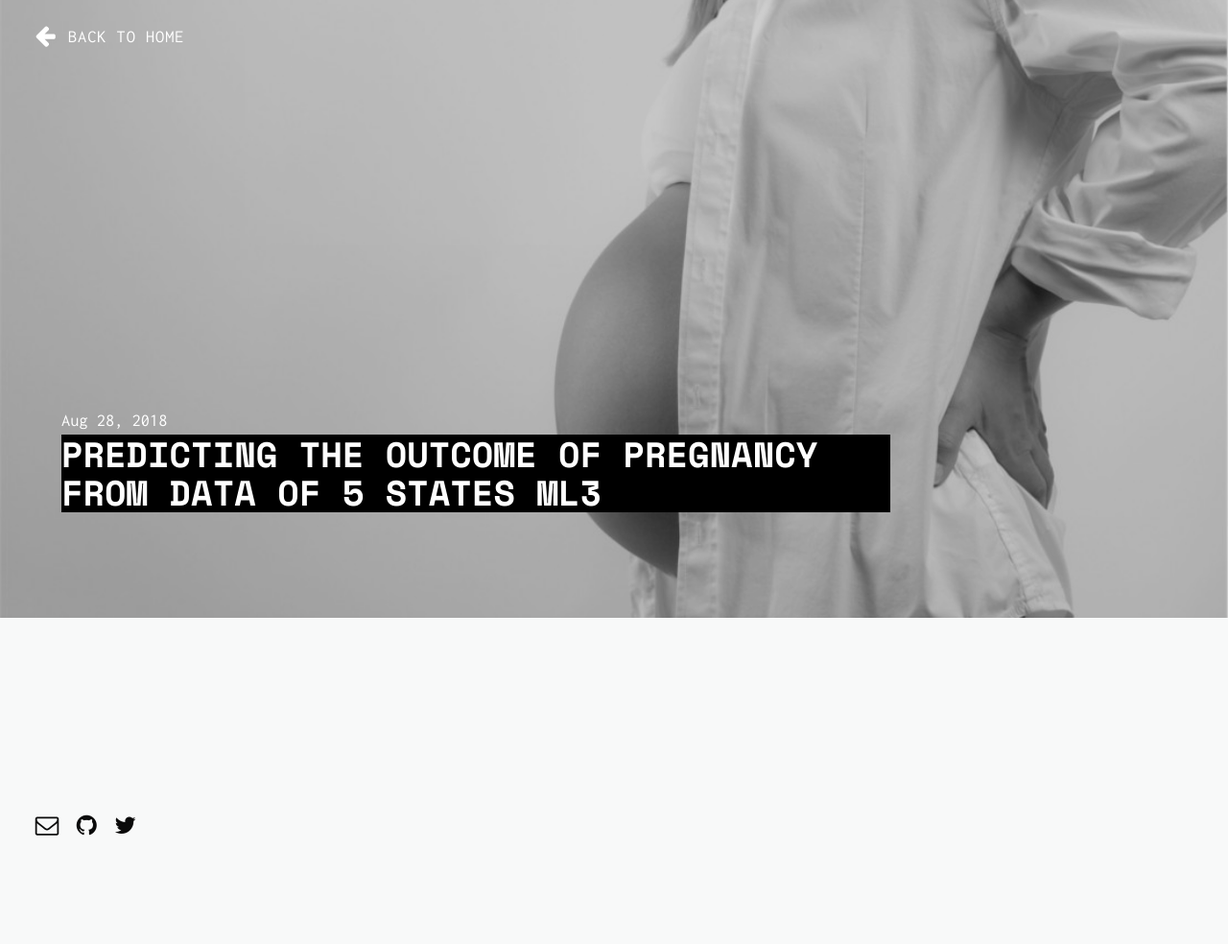
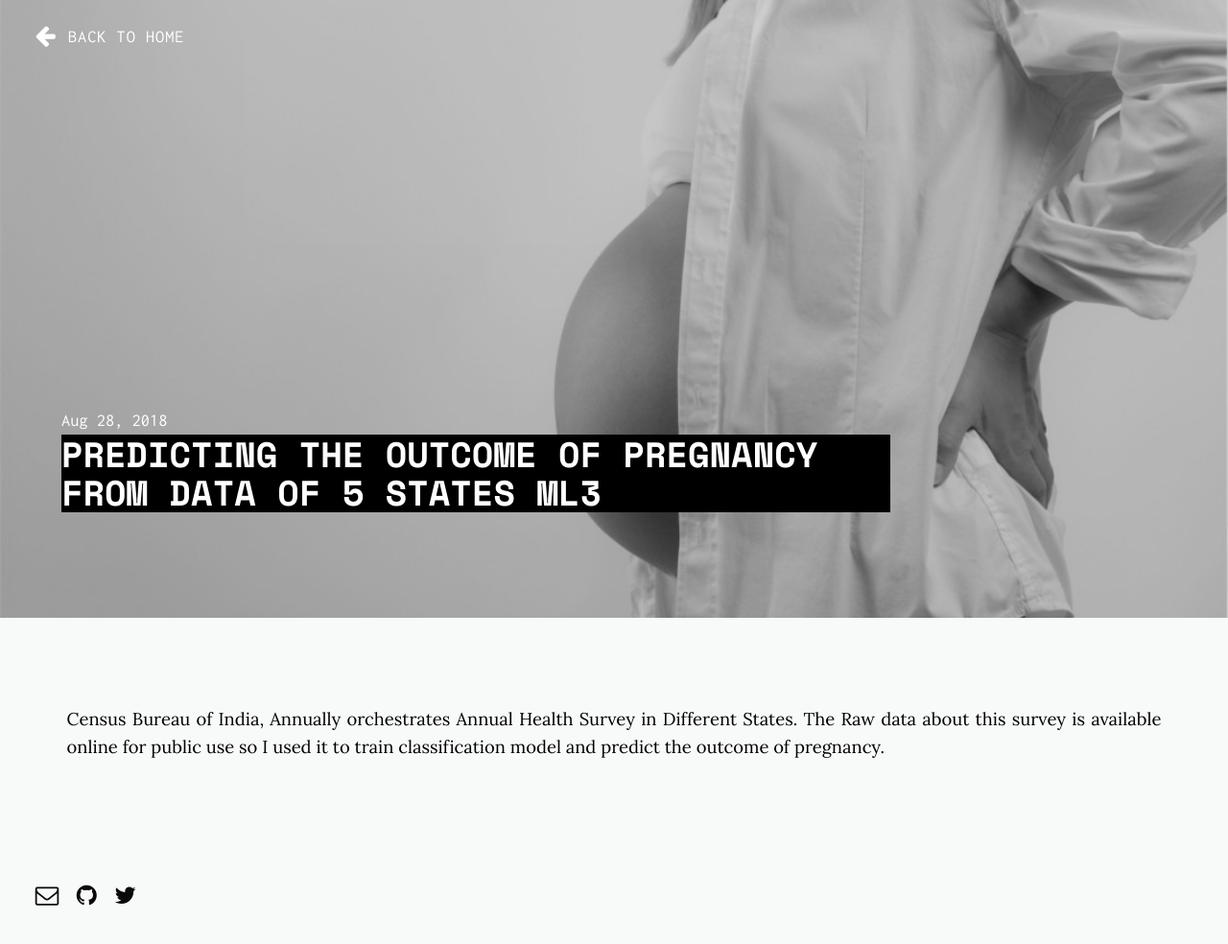
Before and after one commit to daftengineer/daftengineer.github.io, a Jekyll site: the page built from _posts/2018-08-28-outcome-of-pregnancy.markdown, in a window 1280 px wide. Shown: the whole page at 96% size. Built offline with Jekyll 4.4.1, drawn with Linux system fonts in a browser that asks for light colours; nearby versions of some CDN libraries; before the commit the page ends 911 px from its top, so only the background shows below that.

Commit message:
Update 2018-08-28-outcome-of-pregnancy.markdown

```diff
--- a/_posts/2018-08-28-outcome-of-pregnancy.markdown
+++ b/_posts/2018-08-28-outcome-of-pregnancy.markdown
@@ -2,12 +2,17 @@
 layout: post
 title: "PREDICTING THE OUTCOME OF PREGNANCY FROM DATA OF 5 STATES ML3"
 date: 2018-08-28
-description: Fraud Detection using Gradient Boosted Trees Algorithm
+description: Predicting the outcome of pregnancy using data from annual health survey of India
 image: "background-image: url('https://daftengineer.github.io/media_assets/preg.jpg');"
 image-sm: https://daftengineer.github.io/media_assets/preg.jpg
 ---
 
 <div style="color:black;"><p></p>
 
+<p style="text-align:justify;">Census Bureau of India, Annually orchestrates Annual Health Survey in Different States. The Raw data about this survey is available online for public use so I used it to train classification model and predict the outcome of pregnancy.</p>
+<p style="text-align:justify;"></p>
+<p style="text-align:justify;"></p>
+<p style="text-align:justify;"></p>
+<p style="text-align:justify;"></p>
 <p style="text-align:justify;"></p>
 </div>
```
